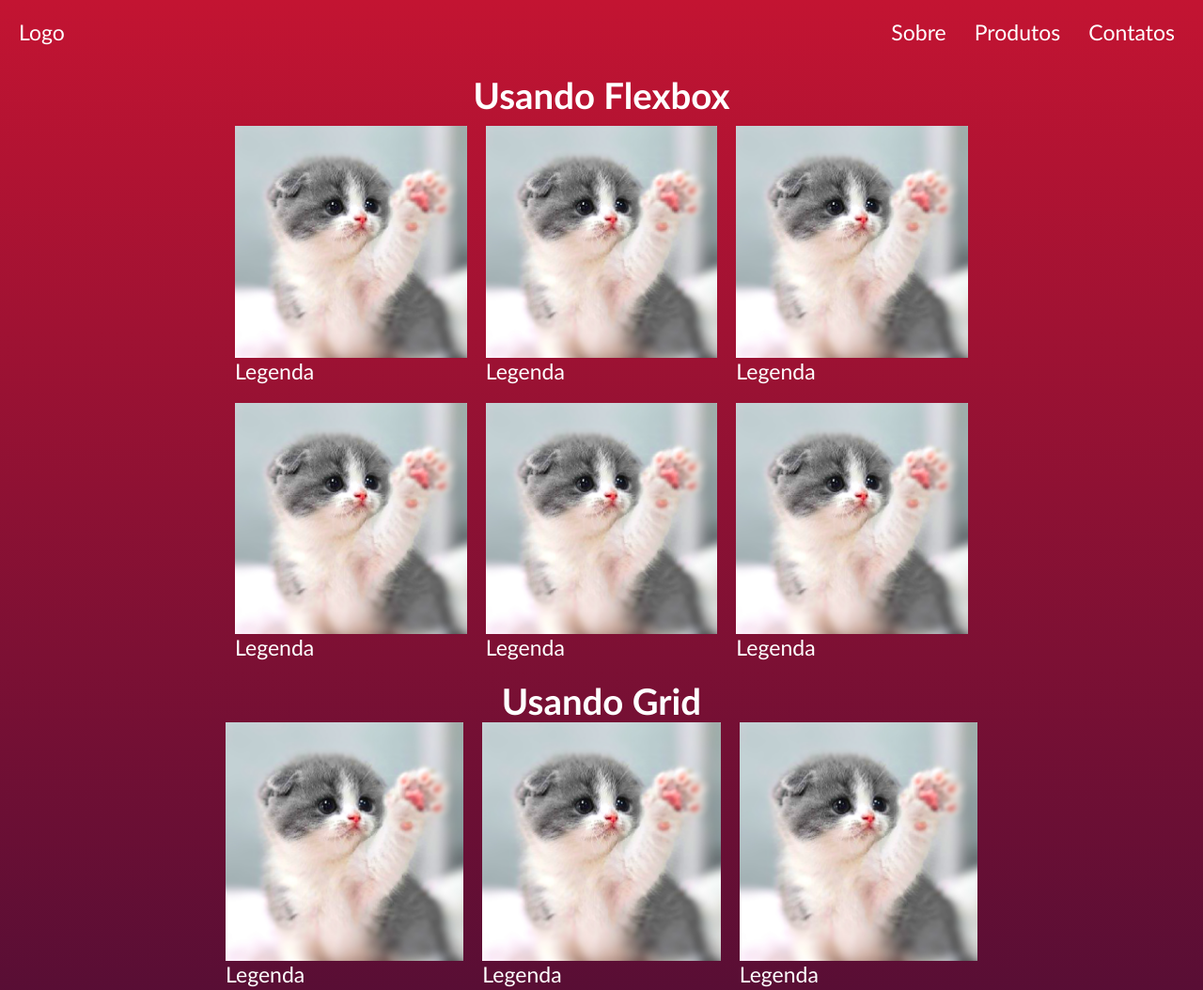
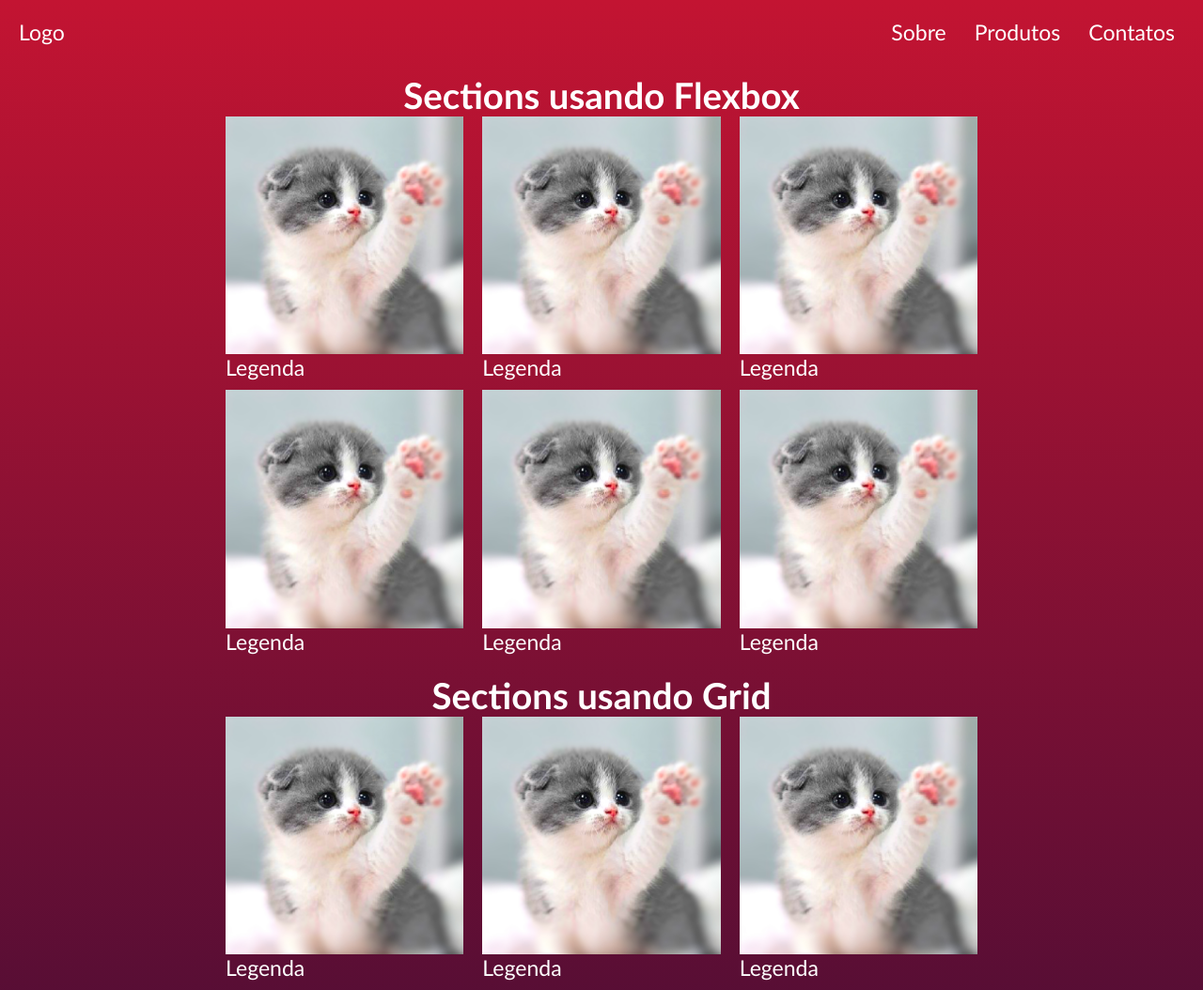
Before and after one commit to evenilson/grid-flexbox-css, a plain HTML site: page index.html in a window 1280 px wide. Shown: the top 1054 px of the page at 94% size. Drawn offline with Linux system fonts and the light colour scheme.

Commit message:
ajustando conteúdo

```diff
--- a/index.html
+++ b/index.html
@@ -19,8 +19,8 @@
     </header>
 
     <article class="article">
-        <h1>Usando Flexbox</h1>
-        <section class="flex center">
+        <h1>Sections usando Flexbox</h1>
+        <section class="section flex">
             <div>
                 <img src="./img/cat.png" alt="">
                 <p>Legenda</p>
@@ -48,8 +48,8 @@
     </article>
 
     <article class="article">
-        <h1>Usando Grid</h1>
-        <section class="grid1 center">
+        <h1>Sections usando Grid</h1>
+        <section class="section grid1">
             <div>
                 <img src="./img/cat.png" alt="">
                 <p>Legenda</p>
--- a/style.css
+++ b/style.css
@@ -51,15 +51,16 @@ body{
     margin-top: 10px;
 }
 
-.article h1{
+.article > h1{
     text-align: center;
     font-size: 2rem;
 }
 
-.center{
+.section{
     margin: 0 auto;
     max-width: 800px;
 }
+
 
 /* CSS FLEXBOX 1*/
 
@@ -71,8 +72,18 @@ body{
 
 .flex > div{
     flex: 1 1 200px;
-    margin: 10px;
+    margin-bottom: 10px;
 }
+
+/*testando o nth:child*/
+.flex > div:nth-child(2){
+    margin: 0 20px;
+}
+
+.flex > div:nth-child(5){
+    margin: 0 20px;
+}
+
 
 /* CSS GRID 1*/
 
```
Also changed, not shown: 1 other file.
